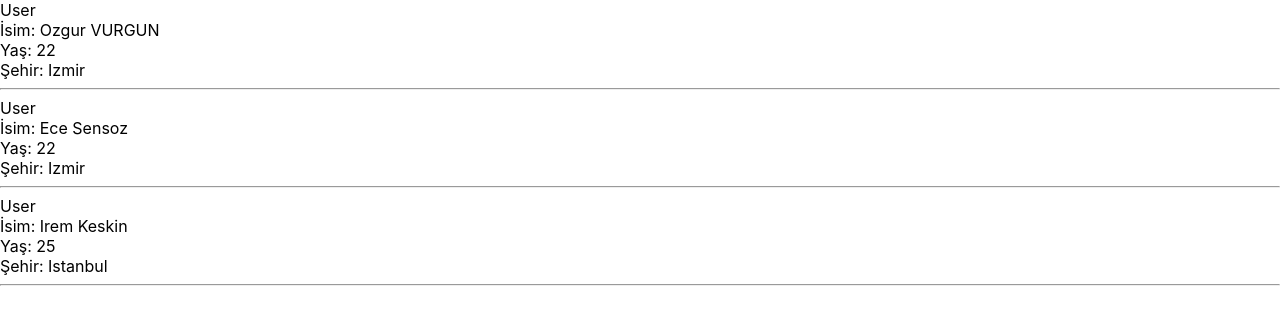
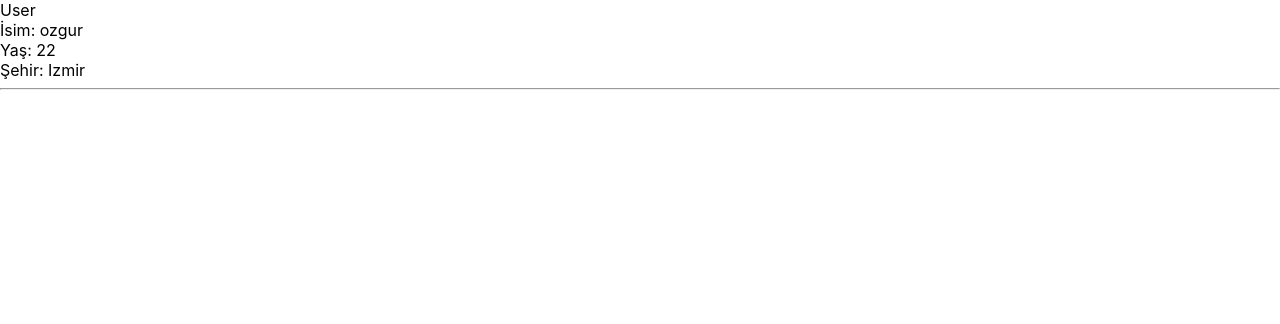
Before and after one commit to ozgurvurgun/react, a React (Create React App) app: page / in a window 1280 px wide. Shown: the top 324 px of the page. Built offline with nearby package versions, Linux system fonts and the light colour scheme.

Commit message:
bir objeyi property olarak gönderme

```diff
--- a/src/App.js
+++ b/src/App.js
@@ -1,14 +1,18 @@
 import User from "./companents/User";
 
-//PROPS YAPISI
-//companente anahtar değer çiftleriyle veriyi gönderip orada fonksiyonun parametresi olarak verileri yakalıyoruz.
-//veriler dizi olarak gidiyor yani aldığımız veriyi örneğin props.name, props.surname, props.age şeklinde yakalıyoruz.
+//BİR OBJEYİ, PROERTY OLARAK GONDERME
+const user = {
+  name: "ozgur",
+  city: "Izmir",
+  age: 22,
+}
+
 function App() {
   return (
     <div>
-      <User name="Ozgur VURGUN" city="Izmir" age={22} />
-      <User name="Ece Sensoz" city="Izmir" age={22} />
-      <User name="Irem Keskin" city="Istanbul" age={25} />
+
+      {/*veriyi dizi olarak gönderme */}
+      <User data={user} />
     </div>
   );
 }
--- a/src/companents/User.js
+++ b/src/companents/User.js
@@ -2,16 +2,43 @@ import React from 'react';
 
 //PROPS YAPISI
 
-function User(props) {
-    console.log(props);
+// function User({ data:{name, age, city} }) {
+//     return (
+//         <div>
+//             User
+//             <div>İsim: {name}</div>
+//             <div>Yaş: {age}</div>
+//             <div>Şehir: {city}</div>
+//             <hr />
+//         </div>
+//     );
+// }
+
+
+//en çok bu kullanımı sevdim. kısaca app.js ten data={user} geliyor. bunu {data} bu şekilde parametre alıp data.name, data.age şeklinde değerlerle erişiyoruz
+//diğer kullanımlarda aynı işi yapıyor. sevdiğini seç
+function User({data}) {
     return (
         <div>
             User
-            <div>İsim: {props.name}</div>
-            <div>Yaş: {props.age}</div>
-            <div>Şehir: {props.city}</div>
+            <div>İsim: {data.name}</div>
+            <div>Yaş: {data.age}</div>
+            <div>Şehir: {data.city}</div>
             <hr />
         </div>
     );
 }
+
+// function User(props) {
+//     const data = props.data;
+//     return (
+//         <div>
+//             User
+//             <div>İsim: {data.name}</div>
+//             <div>Yaş: {data.age}</div>
+//             <div>Şehir: {data.city}</div>
+//             <hr />
+//         </div>
+//     );
+// }
 export default User;
```
